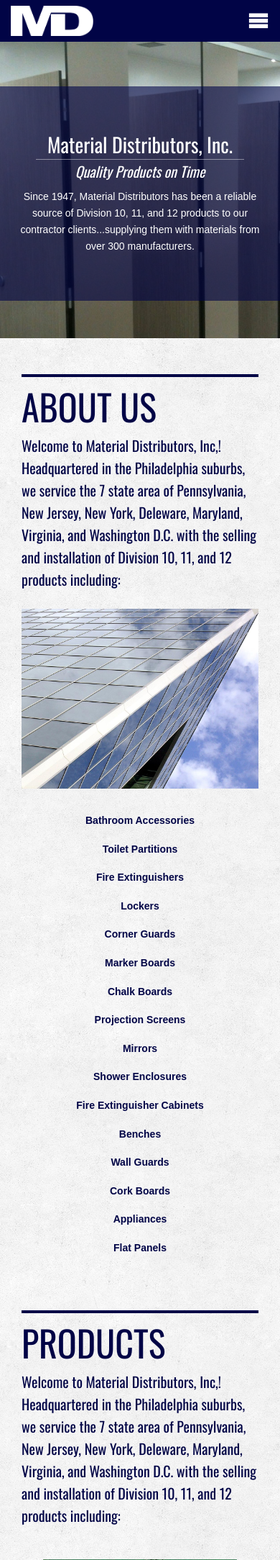
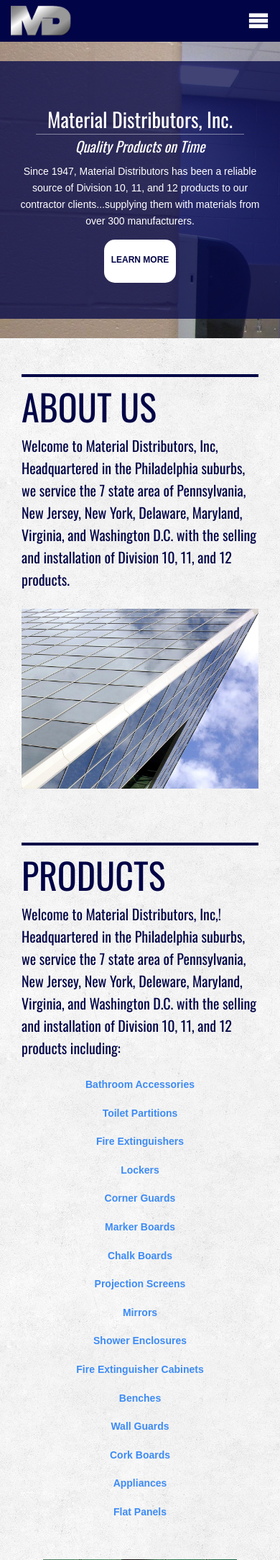
Before and after one commit to luskyj89/materialdistributors-com, a PHP site: page / in a window 390 px wide. Shown: the top 2168 px of the page at 72% size. Run offline with PHP 8.4, Linux system fonts and the light colour scheme; some libraries are stand-ins or nearby versions; some web fonts are replaced.

Commit message:
Top slider, new logo, copy updates

```diff
--- a/_uncompressed/scss/_global.scss
+++ b/_uncompressed/scss/_global.scss
@@ -140,9 +140,9 @@
 
     a {
         display: block;
-        width: 185px;
+        width: 140px;
         height: 75px;
-        background: url(../images/logo.png) no-repeat;
+        background: url(../images/logo-gradient.png) no-repeat;
         background-size: 100%;
         @include textIndent;
 
@@ -156,7 +156,7 @@
         margin-bottom: 8px;
 
         a {
-            width: 115px;
+            width: 85px;
             height: 42px;
             margin-left: 15px;
             padding: 0;
--- a/_uncompressed/scss/styles.scss
+++ b/_uncompressed/scss/styles.scss
@@ -53,15 +53,95 @@
     width: 100vw;
     height: 100vh;
     min-height: 700px;
-    background: $white url(../images/bg-hero.jpg) no-repeat;
-    background-size: cover;
-    background-attachment: fixed;
+    // background: $white url(../images/bg-hero.jpg) no-repeat;
+    // background-size: cover;
+    // background-attachment: fixed;
     overflow: hidden;
 
     @media all and (max-width: $breakpoint-tablet-sm) {
         height: 470px;
         min-height: auto;
         background-position: center;
+    }
+}
+
+.bg-photo-slider {
+    position: absolute;
+    top: 0;
+    left: 0;
+    width: 100vw;
+    height: 100vh;
+    color: $black;
+
+    .slick-slide {
+        height: 100vh;
+        background-color: green;
+        background-size: cover;
+    }
+
+    .slick-dots {
+        position: absolute;
+        bottom: 30px;
+        left: 0;
+        width: 250px;
+
+        li {
+
+            button {
+
+                &:before {
+                    font-size: 16px;
+                }
+
+            }
+
+        }
+    }
+
+    .slick-arrow {
+        display: none!important;
+    }
+}
+
+.cto-bubble {
+    display: block;
+    position: relative;
+    top: 0;
+    width: 100px;
+    height: 100px;
+    background: $white;
+    padding: 40px 0;
+    border-radius: 100px;
+    text-align: center;
+    font-weight: bold;
+    text-transform: uppercase;
+    font-size: 12px;
+    color: $blue;
+    transition: all .5s ease-out;
+
+    span {
+        display: block;
+        font-size: 12px;
+        font-weight: normal;
+        opacity: 0;
+        transition: all .5s ease-out;
+    }
+
+    &:hover {
+        position: relative;
+        top: 4px;
+
+        span {
+            opacity: 1;
+        }
+    }
+
+    @media all and (max-width: $breakpoint-tablet-sm) {
+        width: 100px;
+        height: 60px;
+        margin: 0 auto;
+        padding: 20px 0;
+        border-radius: 15px;
     }
 }
 
@@ -74,7 +154,7 @@
     height: 1000px;
     padding-top: 330px;
     padding-left: 80px;
-    background-color: rgba(1, 4, 70, 0.6);
+    background-color: rgba(1, 4, 70, 0.75);
     z-index: 10;
     border-radius: 1000px;
     animation-name: bubble;
@@ -99,12 +179,12 @@
 
     p {
         font-family: $font-oswald;
-        font-size: 28px;
+        font-size: 20px;
         color: $white;
     }
 
     @media all and (max-width: $breakpoint-tablet-sm) {
-        top: 120px;
+        top: 85px;
         right: 0;
         width: 100%;
         height: auto;
@@ -184,6 +264,7 @@
     div {
 
         img {
+            width: 100%;
             max-width: 800px;
         }
 
--- a/css/styles.css
+++ b/css/styles.css
@@ -1,3 +1,4 @@
+@charset "UTF-8";
 /* @Project: Material Distributors
  * @Author: John Lusky
  * @Date: 6/10/16
@@ -11,13 +12,26 @@
 /**
  * Correct `block` display not defined in IE 6/7/8/9 and Firefox 3.
  */
-article, aside, details, figcaption, figure, footer, header, hgroup, main, nav, section, summary {
+article,
+aside,
+details,
+figcaption,
+figure,
+footer,
+header,
+hgroup,
+main,
+nav,
+section,
+summary {
   display: block; }
 
 /**
  * Correct `inline-block` display not defined in IE 6/7/8/9 and Firefox 3.
  */
-audio, canvas, video {
+audio,
+canvas,
+video {
   display: inline-block;
   *display: inline;
   *zoom: 1; }
@@ -58,7 +72,11 @@
  * Address `font-family` inconsistency between `textarea` and other form
  * elements.
  */
-html, button, input, select, textarea {
+html,
+button,
+input,
+select,
+textarea {
   font-family: sans-serif; }
 
 /**
@@ -79,7 +97,8 @@
 /**
  * Improve readability when focused and also mouse hovered in all browsers.
  */
-a:active, a:hover {
+a:active,
+a:hover {
   outline: 0; }
 
 /* ==========================================================================
@@ -123,7 +142,8 @@
 /**
  * Address style set to `bolder` in Firefox 3+, Safari 4/5, and Chrome.
  */
-b, strong {
+b,
+strong {
   font-weight: bold; }
 
 blockquote {
@@ -153,13 +173,17 @@
 /**
  * Address margins set differently in IE 6/7.
  */
-p, pre {
+p,
+pre {
   margin: 1em 0; }
 
 /**
  * Correct font family set oddly in IE 6, Safari 4/5, and Chrome.
  */
-code, kbd, pre, samp {
+code,
+kbd,
+pre,
+samp {
   font-family: monospace, serif;
   _font-family: 'courier new', monospace;
   font-size: 1em; }
@@ -181,7 +205,8 @@
 /**
  * Address `quotes` property not supported in Safari 4.
  */
-q:before, q:after {
+q:before,
+q:after {
   content: '';
   content: none; }
 
@@ -194,7 +219,8 @@
 /**
  * Prevent `sub` and `sup` affecting `line-height` in all browsers.
  */
-sub, sup {
+sub,
+sup {
   font-size: 75%;
   line-height: 0;
   position: relative;
@@ -212,7 +238,10 @@
 /**
  * Address margins set differently in IE 6/7.
  */
-dl, menu, ol, ul {
+dl,
+menu,
+ol,
+ul {
   margin: 1em 0; }
 
 dd {
@@ -221,13 +250,16 @@
 /**
  * Address paddings set differently in IE 6/7.
  */
-menu, ol, ul {
+menu,
+ol,
+ul {
   padding: 0 0 0 40px; }
 
 /**
  * Correct list images handled incorrectly in IE 7.
  */
-nav ul, nav ol {
+nav ul,
+nav ol {
   list-style: none;
   list-style-image: none; }
 
@@ -296,7 +328,10 @@
  *    and Chrome.
  * 3. Improve appearance and consistency in all browsers.
  */
-button, input, select, textarea {
+button,
+input,
+select,
+textarea {
   font-size: 100%;
   /* 1 */
   margin: 0;
@@ -310,7 +345,8 @@
  * Address Firefox 3+ setting `line-height` on `input` using `!important` in
  * the UA stylesheet.
  */
-button, input {
+button,
+input {
   line-height: normal; }
 
 /**
@@ -319,7 +355,8 @@
  * Correct `button` style inheritance in Chrome, Safari 5+, and IE 6+.
  * Correct `select` style inheritance in Firefox 4+ and Opera.
  */
-button, select {
+button,
+select {
   text-transform: none; }
 
 /**
@@ -331,7 +368,10 @@
  * 4. Remove inner spacing in IE 7 without affecting normal text inputs.
  *    Known issue: inner spacing remains in IE 6.
  */
-button, html input[type="button"], input[type="reset"], input[type="submit"] {
+button,
+html input[type="button"],
+input[type="reset"],
+input[type="submit"] {
   -webkit-appearance: button;
   /* 2 */
   cursor: pointer;
@@ -342,7 +382,8 @@
 /**
  * Re-set default cursor for disabled elements.
  */
-button[disabled], html input[disabled] {
+button[disabled],
+html input[disabled] {
   cursor: default; }
 
 /**
@@ -351,7 +392,8 @@
  * 3. Remove excess padding in IE 7.
  *    Known issue: excess padding remains in IE 6.
  */
-input[type="checkbox"], input[type="radio"] {
+input[type="checkbox"],
+input[type="radio"] {
   box-sizing: border-box;
   /* 1 */
   padding: 0;
@@ -376,13 +418,15 @@
  * Remove inner padding and search cancel button in Safari 5 and Chrome
  * on OS X.
  */
-input[type="search"]::-webkit-search-cancel-button, input[type="search"]::-webkit-search-decoration {
+input[type="search"]::-webkit-search-cancel-button,
+input[type="search"]::-webkit-search-decoration {
   -webkit-appearance: none; }
 
 /**
  * Remove inner padding and border in Firefox 3+.
  */
-button::-moz-focus-inner, input::-moz-focus-inner {
+button::-moz-focus-inner,
+input::-moz-focus-inner {
   border: 0;
   padding: 0; }
 
@@ -406,7 +450,11 @@
   border-collapse: collapse;
   border-spacing: 0; }
 
-html, button, input, select, textarea {
+html,
+button,
+input,
+select,
+textarea {
   color: #222; }
 
 html {
@@ -429,7 +477,10 @@
   margin: 1em 0;
   padding: 0; }
 
-audio, canvas, img, video {
+audio,
+canvas,
+img,
+video {
   vertical-align: middle; }
 
 fieldset {
@@ -472,7 +523,8 @@
   position: absolute;
   width: 1px; }
 
-.visuallyhidden.focusable:active, .visuallyhidden.focusable:focus {
+.visuallyhidden.focusable:active,
+.visuallyhidden.focusable:focus {
   clip: auto;
   height: auto;
   margin: 0;
@@ -483,7 +535,8 @@
 .invisible {
   visibility: hidden; }
 
-.clearfix:before, .clearfix:after {
+.clearfix:before,
+.clearfix:after {
   content: " ";
   display: table; }
 
@@ -495,8 +548,8 @@
 
 @font-face {
   font-family: 'icomoon';
-  src: url('../fonts/icomoon.eot?yp652x');
-  src: url('../fonts/icomoon.eot?yp652x#iefix') format('embedded-opentype'), url('../fonts/icomoon.ttf?yp652x') format('truetype'), url('../fonts/icomoon.woff?yp652x') format('woff'), url('../fonts/icomoon.svg?yp652x#icomoon') format('svg');
+  src: url("../fonts/icomoon.eot?yp652x");
+  src: url("../fonts/icomoon.eot?yp652x#iefix") format("embedded-opentype"), url("../fonts/icomoon.ttf?yp652x") format("truetype"), url("../fonts/icomoon.woff?yp652x") format("woff"), url("../fonts/icomoon.svg?yp652x#icomoon") format("svg");
   font-weight: normal;
   font-style: normal; }
 
@@ -538,7 +591,6 @@
   box-sizing: border-box;
   -webkit-touch-callout: none;
   -webkit-user-select: none;
-  -khtml-user-select: none;
   -moz-user-select: none;
   -ms-user-select: none;
   user-select: none;
@@ -558,7 +610,8 @@
     cursor: pointer;
     cursor: hand; }
 
-.slick-slider .slick-track, .slick-slider .slick-list {
+.slick-slider .slick-track,
+.slick-slider .slick-list {
   transform: translate3d(0, 0, 0); }
 
 .slick-track {
@@ -601,7 +654,7 @@
 
 /* Slider */
 .slick-loading .slick-list {
-  background: #fff url("/ajax-loader.gif") center center no-repeat; }
+  background: #fff url("./ajax-loader.gif") center center no-repeat; }
 
 /* Icons */
 @font-face {
@@ -612,7 +665,8 @@
   font-style: normal; }
 
 /* Arrows */
-.slick-prev, .slick-next {
+.slick-prev,
+.slick-next {
   position: absolute;
   display: block;
   height: 40px;
@@ -628,15 +682,21 @@
   border: none;
   outline: none;
   z-index: 999; }
-  .slick-prev:hover, .slick-prev:focus, .slick-next:hover, .slick-next:focus {
+  .slick-prev:hover, .slick-prev:focus,
+  .slick-next:hover,
+  .slick-next:focus {
     outline: none;
     background: transparent;
     color: transparent; }
-    .slick-prev:hover:before, .slick-prev:focus:before, .slick-next:hover:before, .slick-next:focus:before {
+    .slick-prev:hover:before, .slick-prev:focus:before,
+    .slick-next:hover:before,
+    .slick-next:focus:before {
       opacity: 1; }
-  .slick-prev.slick-disabled:before, .slick-next.slick-disabled:before {
+  .slick-prev.slick-disabled:before,
+  .slick-next.slick-disabled:before {
     opacity: 0.25; }
-  .slick-prev:before, .slick-next:before {
+  .slick-prev:before,
+  .slick-next:before {
     font-family: "slick";
     font-size: 40px;
     line-height: 1;
@@ -651,9 +711,9 @@
     left: auto;
     right: -25px; }
   .slick-prev:before {
-    content: "\2190"; }
+    content: "←"; }
     [dir="rtl"] .slick-prev:before {
-      content: "\2192"; }
+      content: "→"; }
 
 .slick-next {
   right: -20px; }
@@ -661,9 +721,9 @@
     left: -25px;
     right: auto; }
   .slick-next:before {
-    content: "\2192"; }
+    content: "→"; }
     [dir="rtl"] .slick-next:before {
-      content: "\2190"; }
+      content: "←"; }
 
 /* Dots */
 .slick-dotted.slick-slider {
@@ -706,7 +766,7 @@
         position: absolute;
         top: 0;
         left: 0;
-        content: "\2022";
+        content: "•";
         width: 20px;
         height: 20px;
         font-family: "slick";
@@ -737,7 +797,7 @@
     box-sizing: border-box; }
 
 h1, h2 {
-  font-family: 'Oswald', sans-serif;
+  font-family: "Oswald", sans-serif;
   font-weight: normal;
   color: #010446; }
 
@@ -765,7 +825,7 @@
     margin: 17px; }
   nav a {
     color: white;
-    font-family: 'Oswald', sans-serif;
+    font-family: "Oswald", sans-serif;
     font-size: 30px;
     text-decoration: none;
     text-transform: uppercase; }
@@ -821,9 +881,9 @@
   margin-top: 4px; }
   .logo a {
     display: block;
-    width: 185px;
+    width: 140px;
     height: 75px;
-    background: url(../images/logo.png) no-repeat;
+    background: url(../images/logo-gradient.png) no-repeat;
     background-size: 100%;
     text-indent: 100%;
     white-space: nowrap;
@@ -835,7 +895,7 @@
       margin-top: 8px;
       margin-bottom: 8px; }
       .logo a {
-        width: 115px;
+        width: 85px;
         height: 42px;
         margin-left: 15px;
         padding: 0; } }
@@ -877,10 +937,11 @@
   line-height: 50px;
   text-transform: uppercase;
   border-top: 4px solid #010446; }
+
 section header p {
   max-width: 700px;
   margin: 5px 0;
-  font-family: 'Oswald', sans-serif;
+  font-family: "Oswald", sans-serif;
   font-size: 20px;
   line-height: 31px; }
 
@@ -925,15 +986,67 @@
   width: 100vw;
   height: 100vh;
   min-height: 700px;
-  background: #ffffff url(../images/bg-hero.jpg) no-repeat;
-  background-size: cover;
-  background-attachment: fixed;
   overflow: hidden; }
   @media all and (max-width: 768px) {
     #hero {
       height: 470px;
       min-height: auto;
       background-position: center; } }
+
+.bg-photo-slider {
+  position: absolute;
+  top: 0;
+  left: 0;
+  width: 100vw;
+  height: 100vh;
+  color: #000000; }
+  .bg-photo-slider .slick-slide {
+    height: 100vh;
+    background-color: green;
+    background-size: cover; }
+  .bg-photo-slider .slick-dots {
+    position: absolute;
+    bottom: 30px;
+    left: 0;
+    width: 250px; }
+    .bg-photo-slider .slick-dots li button:before {
+      font-size: 16px; }
+  .bg-photo-slider .slick-arrow {
+    display: none !important; }
+
+.cto-bubble {
+  display: block;
+  position: relative;
+  top: 0;
+  width: 100px;
+  height: 100px;
+  background: #ffffff;
+  padding: 40px 0;
+  border-radius: 100px;
+  text-align: center;
+  font-weight: bold;
+  text-transform: uppercase;
+  font-size: 12px;
+  color: #010446;
+  transition: all .5s ease-out; }
+  .cto-bubble span {
+    display: block;
+    font-size: 12px;
+    font-weight: normal;
+    opacity: 0;
+    transition: all .5s ease-out; }
+  .cto-bubble:hover {
+    position: relative;
+    top: 4px; }
+    .cto-bubble:hover span {
+      opacity: 1; }
+  @media all and (max-width: 768px) {
+    .cto-bubble {
+      width: 100px;
+      height: 60px;
+      margin: 0 auto;
+      padding: 20px 0;
+      border-radius: 15px; } }
 
 .bubble {
   box-sizing: border-box;
@@ -944,7 +1057,7 @@
   height: 1000px;
   padding-top: 330px;
   padding-left: 80px;
-  background-color: rgba(1, 4, 70, 0.6);
+  background-color: rgba(1, 4, 70, 0.75);
   z-index: 10;
   border-radius: 1000px;
   animation-name: bubble;
@@ -961,12 +1074,12 @@
       line-height: 20px;
       font-style: italic; }
   .bubble p {
-    font-family: 'Oswald', sans-serif;
-    font-size: 28px;
+    font-family: "Oswald", sans-serif;
+    font-size: 20px;
     color: #ffffff; }
   @media all and (max-width: 768px) {
     .bubble {
-      top: 120px;
+      top: 85px;
       right: 0;
       width: 100%;
       height: auto;
@@ -1001,7 +1114,6 @@
   from {
     right: -400px;
     opacity: 0; }
-
   to {
     right: -350px;
     overflow: 1; } }
@@ -1023,6 +1135,7 @@
   margin: 25px auto;
   padding: 20px 30px; }
   .slider-products div img {
+    width: 100%;
     max-width: 800px; }
 
 /* ~~ Projects ~~
@@ -1040,7 +1153,7 @@
     width: 26%;
     margin: 10px 2% 10px 2%; }
     .main-wrap .content-wrap h3 {
-      font-family: 'Oswald', sans-serif;
+      font-family: "Oswald", sans-serif;
       font-size: 28px;
       text-transform: uppercase; }
     .main-wrap .content-wrap ul {
@@ -1062,7 +1175,7 @@
       flex-flow: row; }
   #contact h3 {
     margin-bottom: 10px;
-    font-family: 'Oswald', sans-serif;
+    font-family: "Oswald", sans-serif;
     font-size: 30px;
     text-transform: uppercase; }
   #contact p {
--- a/inc/about.php
+++ b/inc/about.php
@@ -2,28 +2,9 @@
     <div class="wrap">
         <header>
             <h2>About Us</h2>
-            <p>Welcome to Material Distributors, Inc,! Headquartered in the Philadelphia suburbs, we service the 7 state area of Pennsylvania, New Jersey, New York, Deleware, Maryland, Virginia, and Washington D.C. with the selling and installation of Division 10, 11, and 12 products including:</p>
+            <p>Welcome to Material Distributors, Inc, Headquartered in the Philadelphia suburbs, we service the 7 state area of Pennsylvania, New Jersey, New York, Delaware, Maryland, Virginia, and Washington D.C. with the selling and installation of Division 10, 11, and 12 products.</p>
         </header>
 
         <figure class="masthead"></figure>
-
-        <ul class="item-list">
-            <li>Bathroom Accessories</li>
-            <li>Toilet Partitions</li>
-            <li>Fire Extinguishers</li>
-            <li>Lockers</li>
-            <li>Corner Guards</li>
-            <li>Marker Boards</li>
-            <li>Chalk Boards</li>
-            <li>Projection Screens</li>
-            <li>Mirrors</li>
-            <li>Shower Enclosures</li>
-            <li>Fire Extinguisher Cabinets</li>
-            <li>Benches</li>
-            <li>Wall Guards</li>
-            <li>Cork Boards</li>
-            <li>Appliances</li>
-            <li>Flat Panels</li>
-        </ul>
     </div>
 </section>
--- a/inc/contact.php
+++ b/inc/contact.php
@@ -10,7 +10,7 @@
           if (isset($_REQUEST['email']))  {
 
           //Email information
-          $admin_email = "dbeccaria@material-distributors.com";
+          $admin_email = "info@material-distributors.com";
           $email = $_REQUEST['email'];
           $name = $_REQUEST['name'];
           $phone = $_REQUEST['phone'];
@@ -52,7 +52,7 @@
             Bala Cynwyd, PA 19004 <br/>
             (610)667-4800
         </p>
-        <p><a href="mailto:dbeccaria@material-distributors.com">dbeccaria@material-distributors.com</a></p>
+        <p><a href="info@material-distributors.com">info@material-distributors.com</a></p>
 
     </div>
 </section>
--- a/inc/header.php
+++ b/inc/header.php
@@ -10,6 +10,9 @@
     <link rel="apple-touch-icon" href="apple-touch-icon.png">
     <!-- Place favicon.ico in the root directory -->
 
+    <link rel="shortcut icon" href="/favicon.ico" type="image/x-icon">
+    <link rel="icon" href="/favicon.ico" type="image/x-icon">
+
     <link href='https://fonts.googleapis.com/css?family=Oswald:400,700' rel='stylesheet' type='text/css'>
 
     <link rel="stylesheet" href="css/styles.css">
@@ -20,12 +23,12 @@
 
     <nav>
         <ul>
-            <li class="logo"><a href="index.php" title="Home">MD</a></li>
+            <li class="logo"><a href="#hero" title="Home">MD</a></li>
             <li class="menu-item"><a href="#about" title="About Us">About Us</a></li>
             <li class="menu-item"><a href="#products" title="Products">Products</a></li>
             <li class="menu-item"><a href="#projects" title="Projects">Projects</a></li>
             <li class="menu-item"><a href="#contact" title="Contact Us">Contact Us</a></li>
-            <li class="call-us menu-item"><a href="tel:6105555555" title="Call Us Now">Call Us Today! 610-555-5555</a></li>
+            <li class="call-us menu-item"><a href="tel:6106674800" title="Call Us Now">Call Us Today! &nbsp; (610) 667-4800</a></li>
         </ul>
 
         <a id="control-icon" class="icon-menu" href="#"></a>
--- a/inc/products.php
+++ b/inc/products.php
@@ -4,6 +4,25 @@
             <h2>Products</h2>
             <p>Welcome to Material Distributors, Inc,! Headquartered in the Philadelphia suburbs, we service the 7 state area of Pennsylvania, New Jersey, New York, Deleware, Maryland, Virginia, and Washington D.C. with the selling and installation of Division 10, 11, and 12 products including:</p>
         </header>
+
+        <ul class="item-list">
+            <li><a class="product-item" href="#">Bathroom Accessories</a></li>
+            <li><a class="product-item" href="#">Toilet Partitions</a></li>
+            <li><a class="product-item" href="#">Fire Extinguishers</a></li>
+            <li><a class="product-item" href="#">Lockers</a></li>
+            <li><a class="product-item" href="#">Corner Guards</a></li>
+            <li><a class="product-item" href="#">Marker Boards</a></li>
+            <li><a class="product-item" href="#">Chalk Boards</a></li>
+            <li><a class="product-item" href="#">Projection Screens</a></li>
+            <li><a class="product-item" href="#">Mirrors</a></li>
+            <li><a class="product-item" href="#">Shower Enclosures</a></li>
+            <li><a class="product-item" href="#">Fire Extinguisher Cabinets</a></li>
+            <li><a class="product-item" href="#">Benches</a></li>
+            <li><a class="product-item" href="#">Wall Guards</a></li>
+            <li><a class="product-item" href="#">Cork Boards</a></li>
+            <li><a class="product-item" href="#">Appliances</a></li>
+            <li><a class="product-item" href="#">Flat Panels</a></li>
+        </ul>
 
         <div class="slider-products">
             <div><img src="images/lockers.jpg" /></div>
--- a/index.php
+++ b/index.php
@@ -1,10 +1,19 @@
 <?php require'inc/header.php'; ?>
 
 <section id="hero">
+    <div class="bg-photo-slider">
+        <div style="background-image: url(images/photo_asi-toiletpartitions.jpg);">your content2</div>
+        <div style="background-image: url(images/photo_penco-lockers.jpg);">your content3</div>
+        <div style="background-image: url(images/photo_asi-toiletpartitions.jpg);">your content2</div>
+        <div style="background-image: url(images/photo_penco-lockers.jpg);">your content3</div>
+        <div style="background-image: url(images/photo_asi-toiletpartitions.jpg);">your content2</div>
+    </div>
+
     <div class="bubble">
         <div class="wrap">
             <h1>Material Distributors, Inc. <span>Quality Products on Time</span></h1>
             <p>Since 1947, Material Distributors has been a reliable source of Division 10, 11, and 12 products to our contractor clients...supplying them with materials from over 300 manufacturers.</p>
+            <a class="cto-bubble" href="#about" title="Learn More">Learn More <span>>>></span></a>
         </div>
     </div>
 </section>
--- a/js/app.min.js
+++ b/js/app.min.js
@@ -1 +1 @@
-function setNav(){controlNav.hasClass("active")?(controlNav.removeClass("active"),menuItem.slideUp()):(controlNav.addClass("active"),menuItem.slideDown())}function init(){controlNav.click(function(e){e.preventDefault(),setNav()}),$(".slider-products").slick({dots:!1,infinite:!0,speed:500,cssEase:"linear"}),$(".slider-projects").slick({dots:!1,infinite:!0,speed:500,cssEase:"linear",fade:!0}),$('a[href*="#"]:not([href="#"])').click(function(){if(location.pathname.replace(/^\//,"")==this.pathname.replace(/^\//,"")&&location.hostname==this.hostname){var e=$(this.hash);if(e=e.length?e:$("[name="+this.hash.slice(1)+"]"),e.length)return $("html, body").animate({scrollTop:e.offset().top-77},1e3),!1}})}function resizer(){$(window).width()>930&&(menuItem.css("display","block"),controlNav.addClass("active"))}var controlNav=$("#control-icon"),menuItem=$(".menu-item");$(window).resize(function(){resizer()}),$(document).ready(function(){init()});
+function setNav(){controlNav.hasClass("active")?(controlNav.removeClass("active"),menuItem.slideUp()):(controlNav.addClass("active"),menuItem.slideDown())}function init(){controlNav.click(function(e){e.preventDefault(),setNav()}),$(".bg-photo-slider").slick({autoplay:!0,autoplaySpeed:5e3,dots:!0,infinite:!0,speed:1e3,cssEase:"linear",fade:!0,pauseOnFocus:!0,pauseOnHover:!1}),$(".slider-products").slick({dots:!1,infinite:!0,speed:500,cssEase:"linear"}),$(".slider-projects").slick({dots:!1,infinite:!0,speed:500,cssEase:"linear",fade:!0}),$('a[href*="#"]:not([href="#"])').click(function(){if(location.pathname.replace(/^\//,"")==this.pathname.replace(/^\//,"")&&location.hostname==this.hostname){var e=$(this.hash);if(e=e.length?e:$("[name="+this.hash.slice(1)+"]"),e.length)return $("html, body").animate({scrollTop:e.offset().top-77},1e3),!1}})}function resizer(){$(window).width()>930&&(menuItem.css("display","block"),controlNav.addClass("active"))}var controlNav=$("#control-icon"),menuItem=$(".menu-item");$(window).resize(function(){resizer()}),$(document).ready(function(){init()});
```
Also changed, not shown: _tools/package.json (+8 -8 lines), _uncompressed/js/app.js (+12 -0 lines), favicon.ico (added), images/favicon.jpg (added), images/logo-gradient.png (added), images/photo_asi-toiletpartitions.jpg (added), images/photo_penco-lockers.jpg (added).
